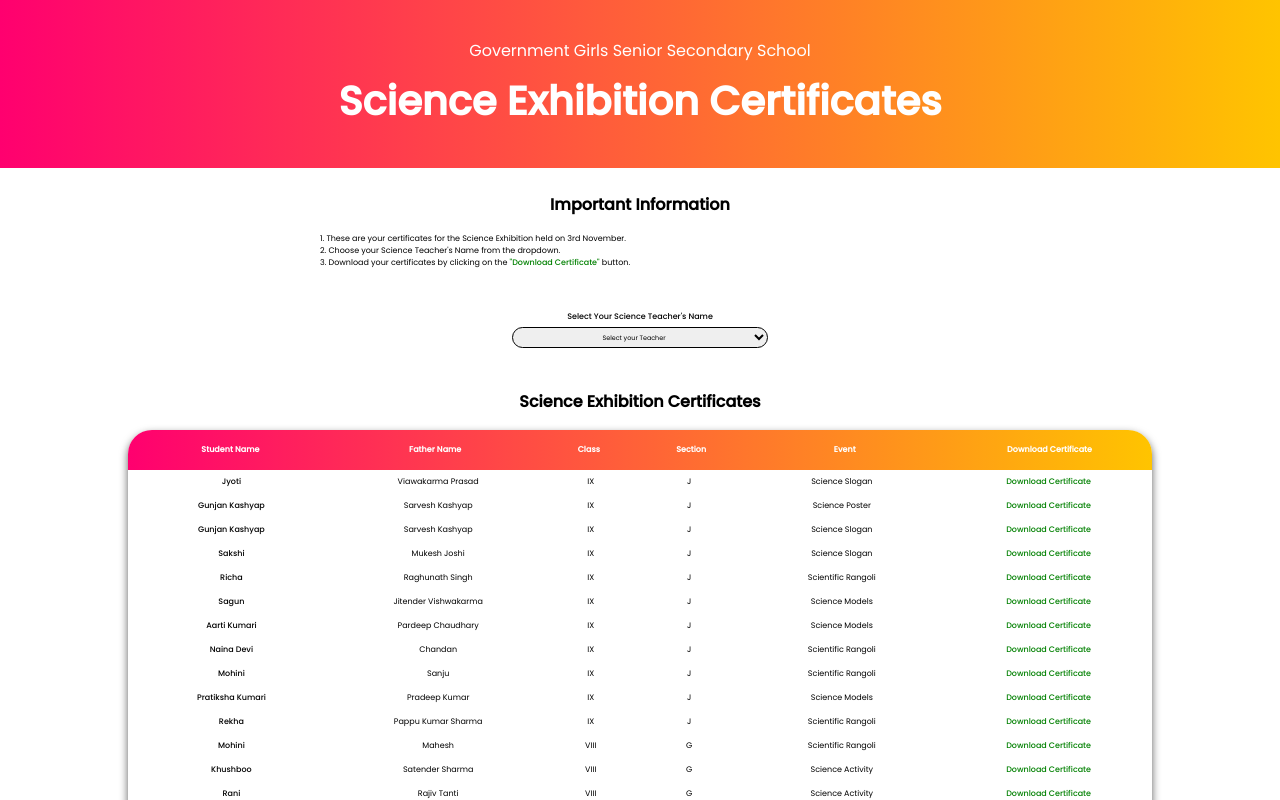
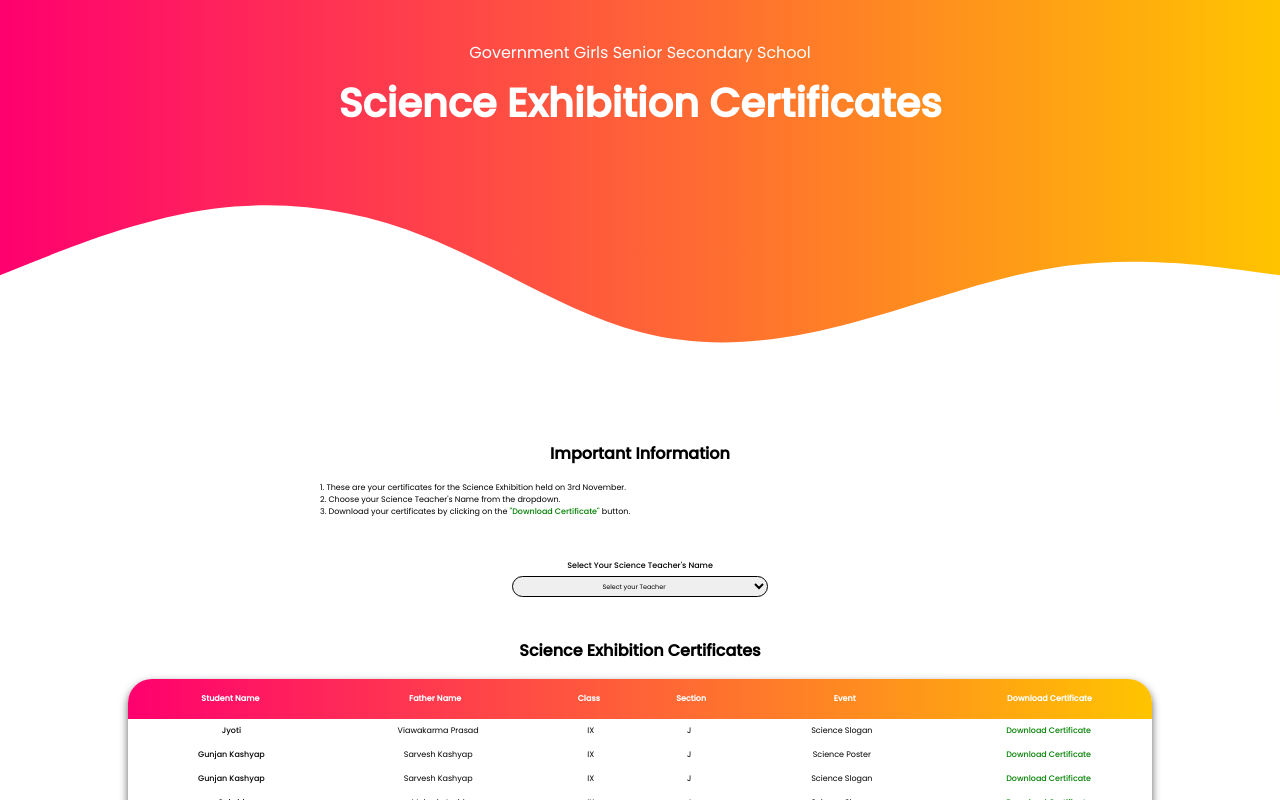
Before and after one commit to Saransh482003/GGSSS-Certificates, a Next.js app: page / in a window 1280 px wide. Shown: the top 800 px of the page. Built offline with nearby package versions, Linux system fonts and the light colour scheme.

Commit message:
All done

```diff
--- a/pages/api/certificates.js
+++ b/pages/api/certificates.js
@@ -3,7 +3,6 @@ import path from "path"
 export default async function handler(req, res) {
   try{
     const { teacher } = req.query;
-    console.log(teacher)
     const filePath = path.join(process.cwd(),"JSONs","GGSSS_Certificates.json")
     const data = await fs.promises.readFile(filePath,"utf-8")
     const jsonData = JSON.parse(data)
--- a/pages/index.js
+++ b/pages/index.js
@@ -21,8 +21,9 @@ const index = () => {
   return (
     <>
       <section className={styler.pageHeader}>
-        <div className={styler.head}>Government Girls Senior Secondary School</div>
+        <div className={styler.head} style={{marginTop:"5rem"}}>Government Girls Senior Secondary School</div>
         <div className={styler.headCont} style={{fontSize:"5rem",fontWeight:"600",marginTop:"1rem"}}>Science Exhibition Certificates</div>
+        <svg xmlns="http://www.w3.org/2000/svg" viewBox="0 0 1440 320" className={styler.path1}><path style={{marginTop:"5rem"}} fill="#ffffff" fill-opacity="1" d="M0,160L40,144C80,128,160,96,240,85.3C320,75,400,85,480,117.3C560,149,640,203,720,224C800,245,880,235,960,213.3C1040,192,1120,160,1200,149.3C1280,139,1360,149,1400,154.7L1440,160L1440,320L1400,320C1360,320,1280,320,1200,320C1120,320,1040,320,960,320C880,320,800,320,720,320C640,320,560,320,480,320C400,320,320,320,240,320C160,320,80,320,40,320L0,320Z"></path></svg>
       </section>
       <h1 className={styler.howHeader}>Important Information</h1>
       <section className={styler.scoreSec}>
--- a/styles/Index.module.css
+++ b/styles/Index.module.css
@@ -12,7 +12,7 @@
     align-items: center;
     justify-content: center;
     width: 100%;
-    height: 21rem;
+    height: max-content;
     background-image: linear-gradient(to right, rgb(255, 0, 111),rgb(255, 196, 0));
 }
 .head{
@@ -142,6 +142,12 @@
     flex-direction: row-reverse;
     align-items: center;
 }
+.path1{
+
+    /* rotate:180deg; */
+    /* margin-top:5rem; */
+    /* background-image:linear-gradient(to right, rgba(189, 9, 177),rgba(6, 13, 157)); */
+  }
 @media (max-width: 1300px){
     .teachs{
         font-size: 0.8rem;
```
